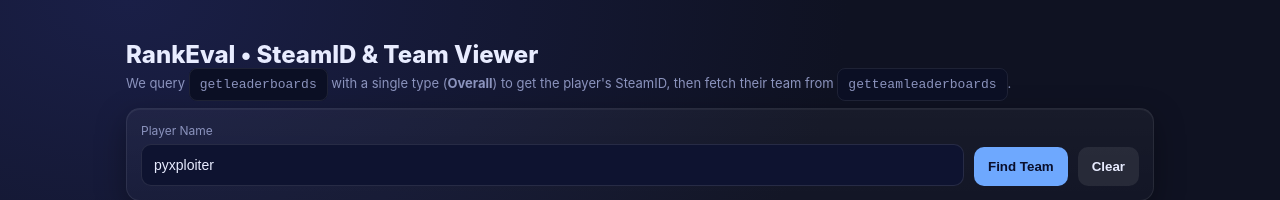
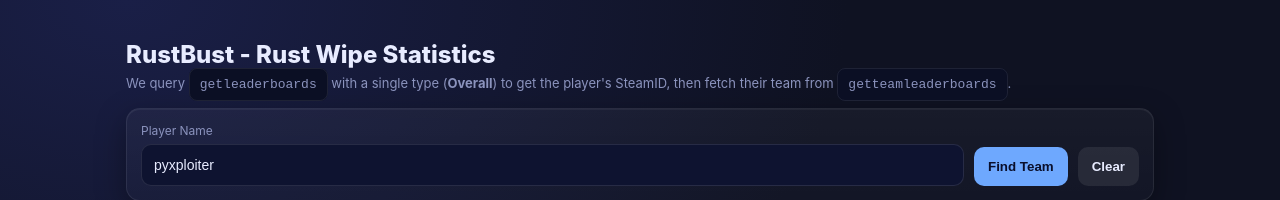
Before and after one commit to pyxploiter/RustBust, a plain HTML site: page app.html in a window 1280 px wide. Shown: the top 200 px of the page. Drawn offline with Linux system fonts and the light colour scheme.

Commit message:
fix: title

```diff
--- a/app.html
+++ b/app.html
@@ -3,7 +3,7 @@
 <head>
   <meta charset="utf-8" />
   <meta name="viewport" content="width=device-width, initial-scale=1" />
-  <title>RankEval • SteamID & Team Viewer</title>
+  <title>RustBust - Rust Wipe Statistics</title>
   <style>
     :root{
       --bg:#0f1222;--card:#151935;--muted:#8b93bd;--text:#e8ecff;--accent:#6ea8fe;--ok:#3ddc97;--err:#ff6b6b;--radius:14px;--chip:rgba(255,255,255,0.08);--stripe:rgba(255,255,255,0.04)
@@ -70,7 +70,7 @@
 <body>
   <div class="container">
     <header>
-      <h1>RankEval • SteamID & Team Viewer</h1>
+      <h1>RustBust - Rust Wipe Statistics</h1>
       <div class="subtitle">We query <code>getleaderboards</code> with a single type (<b>Overall</b>) to get the player's SteamID, then fetch their team from <code>getteamleaderboards</code>.</div>
     </header>
 
```
